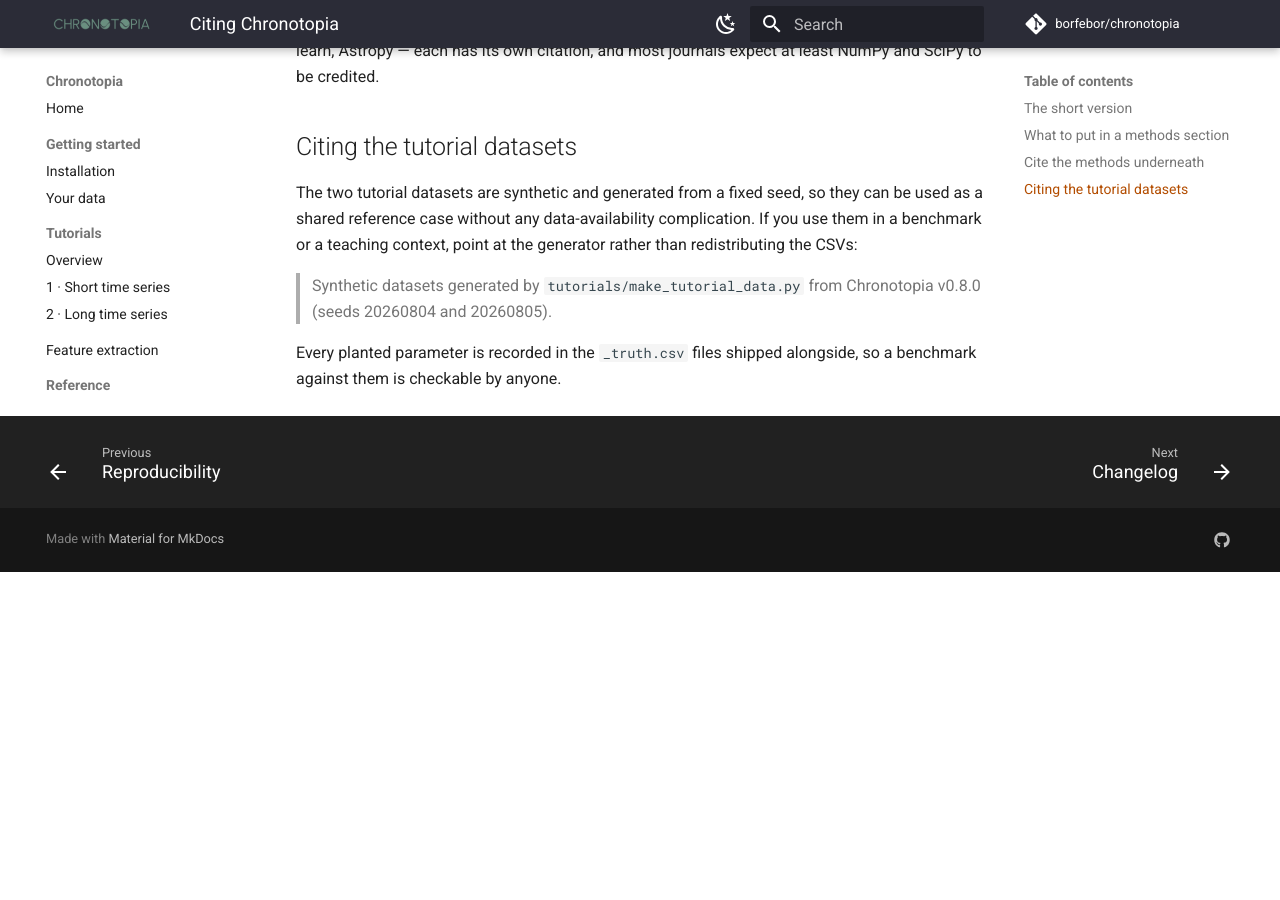
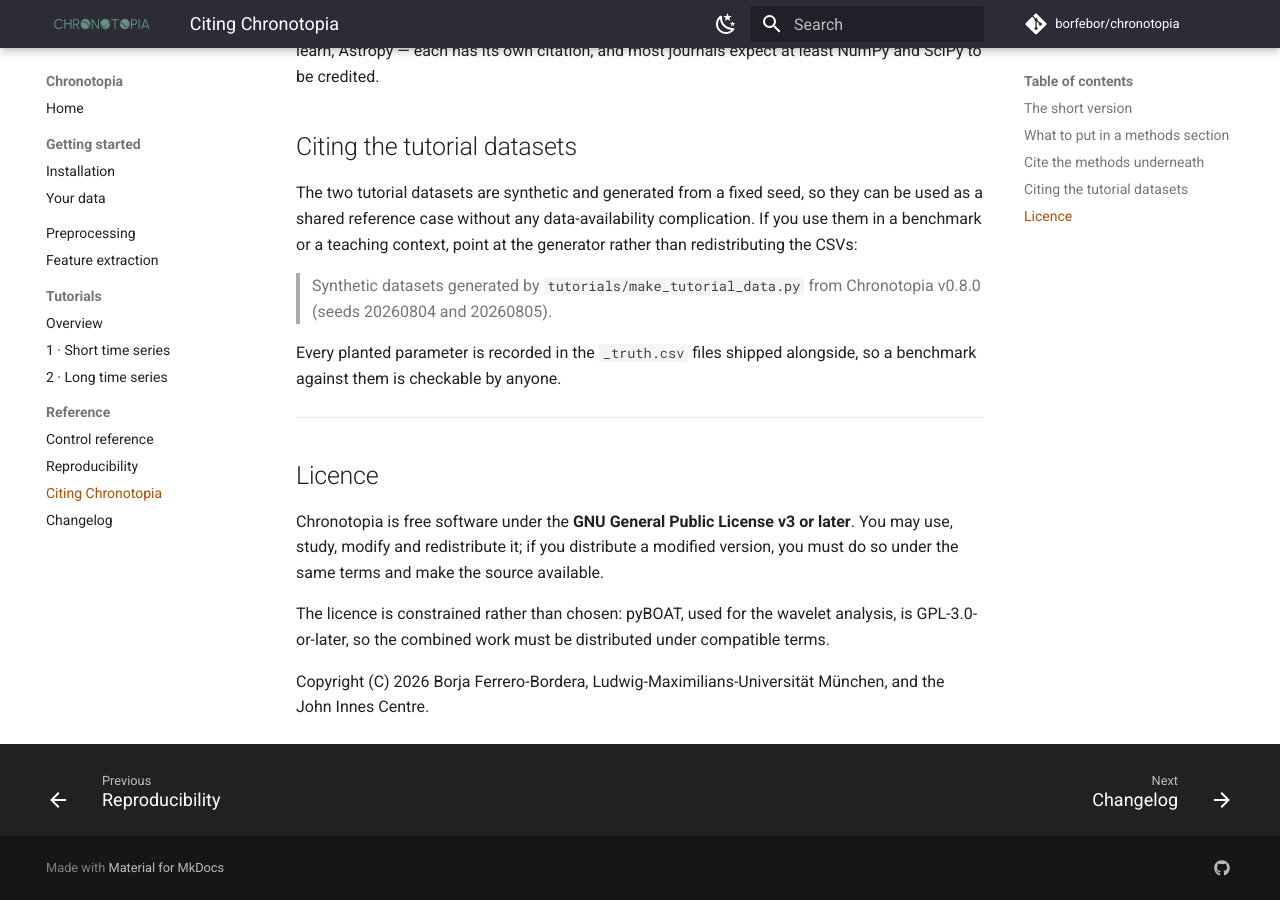
Before and after one commit to borfebor/chronotopia, an MkDocs documentation site: the page built from docs/reference/citing.md, in a window 1280 px wide and 900 px high, scrolled down 1766 px. Built offline with MkDocs 1.6.1 and Material for MkDocs 9.7.7, drawn with Linux system fonts in a browser that asks for light colours; comment, search, counter and statistics services are not loaded; before the commit the page ends 2338 px from its top, so only the background shows below that.

```diff
--- a/docs/reference/preprocessing.md
+++ b/docs/preprocessing.md
@@ -26,7 +26,7 @@ divide by it. This decides what kind of thing you think the baseline *is*.
 The second choice is the one people skip, and on bioluminescence data it is the one
 that matters more.
 
-![Five ways to estimate the same baseline](../assets/figures/pp-baselines.svg)
+![Five ways to estimate the same baseline](assets/figures/pp-baselines.svg)
 
 <p class="figure-caption" markdown>
 The same well, five estimators. The rolling mean and LOESS both track the decay
@@ -100,7 +100,7 @@ the whole signal, oscillation included. Subtract the baseline and the residual i
 still multiplied by a falling one, so the rhythm looks like it is damping faster
 than it is.
 
-![Subtracting a multiplicative baseline invents damping](../assets/figures/pp-subtract-vs-divide.svg)
+![Subtracting a multiplicative baseline invents damping](assets/figures/pp-subtract-vs-divide.svg)
 
 <p class="figure-caption" markdown>
 One well from tutorial 2, where the generator plants damping with τ = 142 h. The
@@ -199,4 +199,4 @@ handle the noise in the model rather than in the trace.
 ---
 
 Every control named on this page is also listed, with the exact text the app shows
-in its tooltip, in the [control reference](controls.md).
+in its tooltip, in the [control reference](reference/controls.md).
--- a/docs/reference/citing.md
+++ b/docs/reference/citing.md
@@ -73,3 +73,19 @@ generator rather than redistributing the CSVs:
 
 Every planted parameter is recorded in the `_truth.csv` files shipped alongside,
 so a benchmark against them is checkable by anyone.
+
+---
+
+## Licence
+
+Chronotopia is free software under the **GNU General Public License v3 or
+later**. You may use, study, modify and redistribute it; if you distribute a
+modified version, you must do so under the same terms and make the source
+available.
+
+The licence is constrained rather than chosen: pyBOAT, used for the wavelet
+analysis, is GPL-3.0-or-later, so the combined work must be distributed under
+compatible terms.
+
+Copyright (C) 2026 Borja Ferrero-Bordera, Ludwig-Maximilians-Universität
+München, and the John Innes Centre.
--- a/docs/tutorials/long-series.md
+++ b/docs/tutorials/long-series.md
@@ -147,7 +147,7 @@ baseline without eating into the rhythm.
 
 Leave **Baseline removal** on *Subtract* for now. Switching it to *Divide* is the
 right call if you are going to report amplitude or damping from these traces, and
-[Preprocessing](../reference/preprocessing.md) explains why: the baseline here is
+[Preprocessing](../preprocessing.md) explains why: the baseline here is
 a multiplying factor, so subtracting it leaves the rhythm looking like it damps
 about 1.5x faster than it does.
 
--- a/mkdocs.yml
+++ b/mkdocs.yml
@@ -11,6 +11,14 @@ edit_uri: edit/main/docs/
 # would flip the resolution and break the app at startup. There is a check for
 # this in docs/check_docs.py.
 docs_dir: docs
+
+# `docs/` holds three build scripts alongside the pages, because they are run as
+# `python docs/make_figures.py` from the repository root and moving them would
+# break every reference. They are tooling, not content, so they are excluded from
+# the built site rather than copied into it.
+exclude_docs: |
+  *.py
+  .DS_Store
 
 theme:
   name: material
@@ -88,13 +96,13 @@ nav:
   - Getting started:
       - Installation: getting-started/installation.md
       - Your data: getting-started/data-format.md
+  - Preprocessing: preprocessing.md
+  - Feature extraction: features.md
   - Tutorials:
       - Overview: tutorials/index.md
       - 1 · Short time series: tutorials/short-series.md
       - 2 · Long time series: tutorials/long-series.md
-  - Feature extraction: features.md
   - Reference:
-      - Preprocessing: reference/preprocessing.md
       - Control reference: reference/controls.md
       - Reproducibility: reference/reproducibility.md
       - Citing Chronotopia: reference/citing.md
```
Also changed, not shown: docs/index.md (+2 -2 lines), docs/reference/changelog.md (+2 -2 lines).
